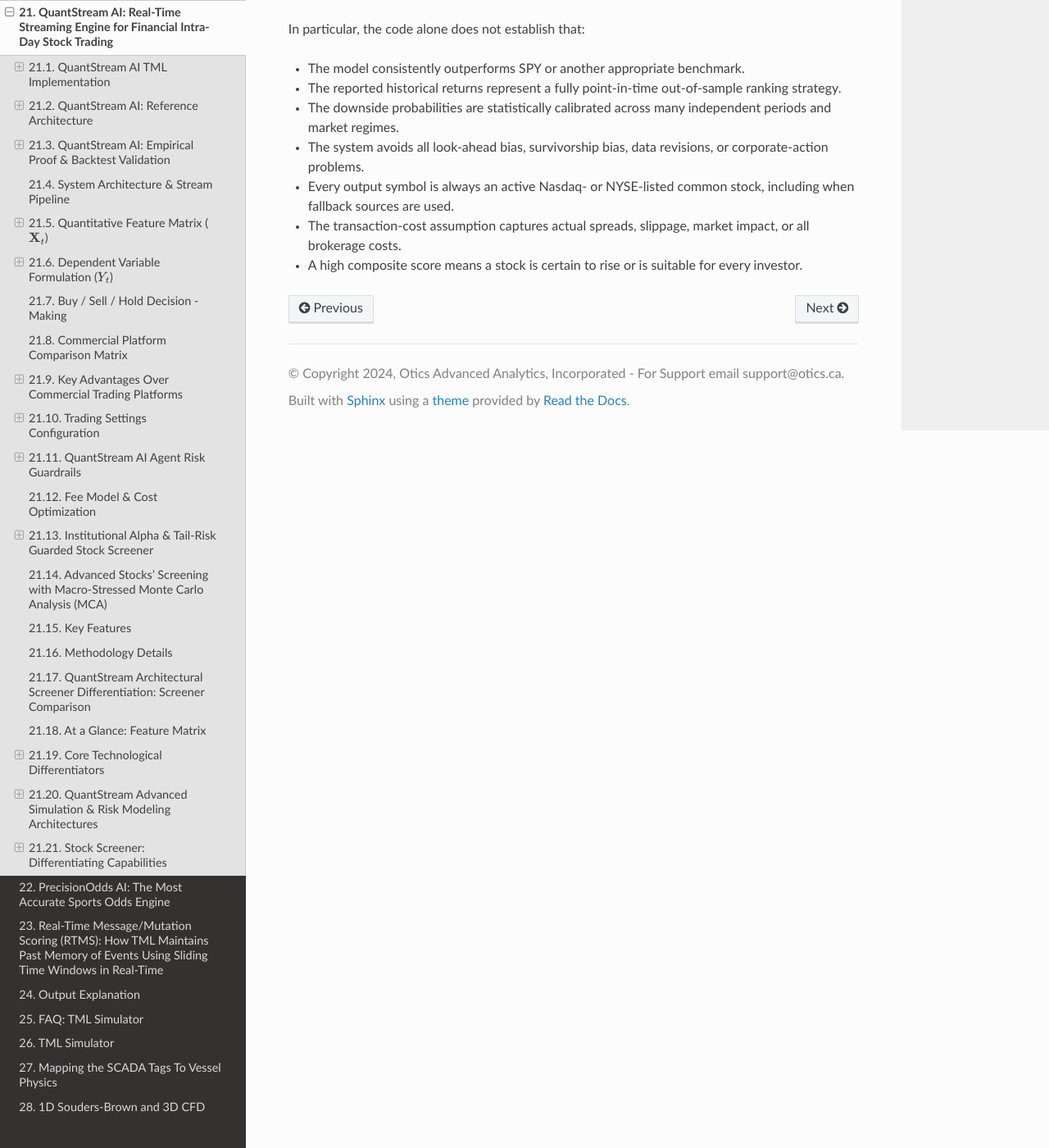
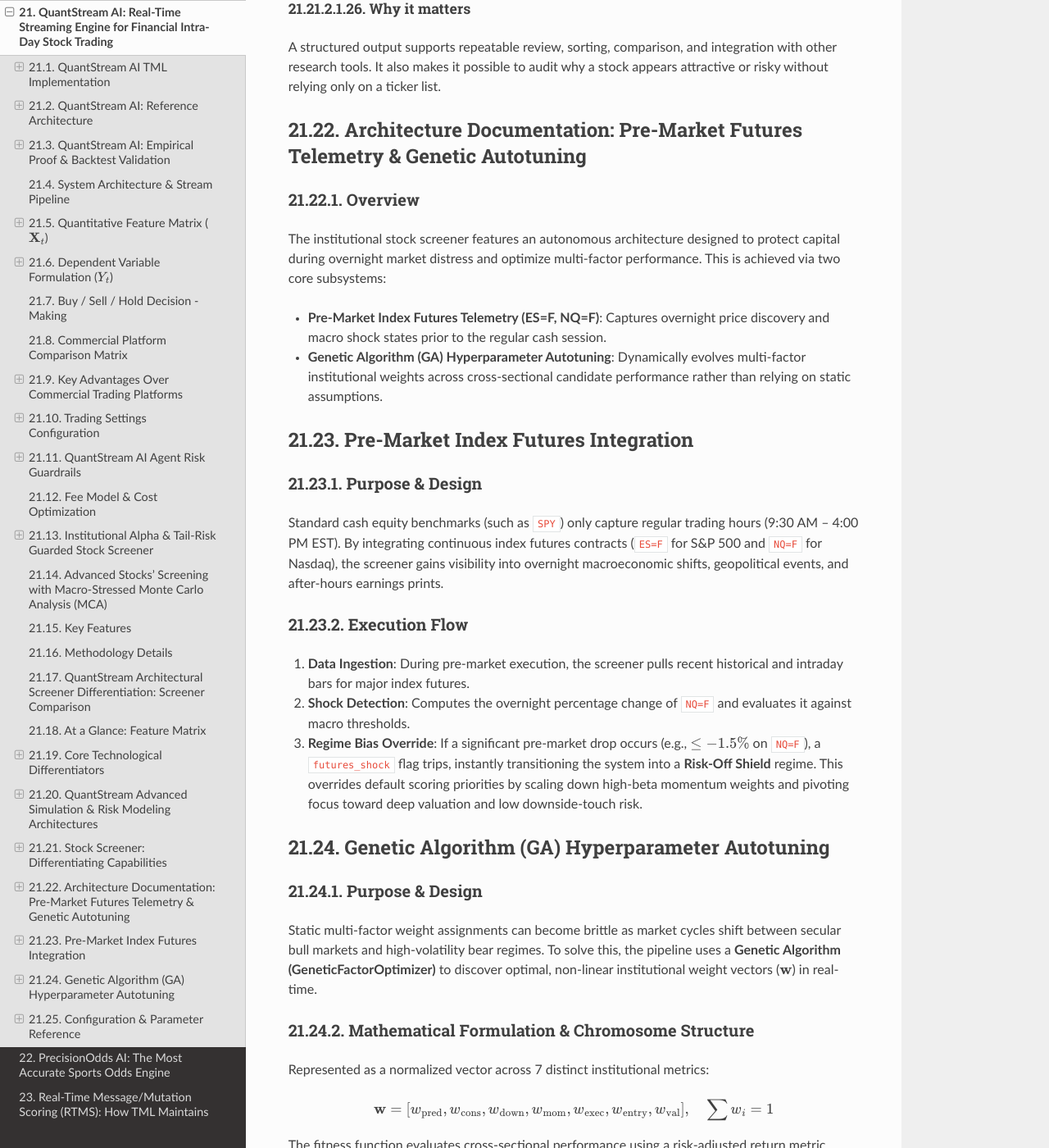
Before and after one commit to smaurice101/readthedocs, a Sphinx documentation site: the page built from docs/source/quantstream.rst, in a window 1280 px wide and 1400 px high, scrolled down 33950 px. Shown: the whole window at 82% size. Built offline with Sphinx 7.4.7 and the Read the Docs theme 3.1.0, drawn with Linux system fonts in a browser that asks for light colours; pages that are not in the unit, such as notebooks, are missing from menus; some of the changed text lies outside the part shown.

Commit message:
Update quantstream.rst

```diff
--- a/docs/source/quantstream.rst
+++ b/docs/source/quantstream.rst
@@ -1517,6 +1517,83 @@ A structured output supports repeatable review, sorting, comparison, and
 integration with other research tools. It also makes it possible to audit why
 a stock appears attractive or risky without relying only on a ticker list.
 
+Architecture Documentation: Pre-Market Futures Telemetry & Genetic Autotuning
+========================================================================
+
+Overview
+---------
+The institutional stock screener features an autonomous architecture designed to protect capital during overnight market distress and optimize multi-factor performance. This is achieved via two core subsystems:
+
+* **Pre-Market Index Futures Telemetry (ES=F, NQ=F)**: Captures overnight price discovery and macro shock states prior to the regular cash session.
+* **Genetic Algorithm (GA) Hyperparameter Autotuning**: Dynamically evolves multi-factor institutional weights across cross-sectional candidate performance rather than relying on static assumptions.
+
+
+Pre-Market Index Futures Integration
+=================================
+
+Purpose & Design
+----------------
+Standard cash equity benchmarks (such as ``SPY``) only capture regular trading hours (9:30 AM – 4:00 PM EST). By integrating continuous index futures contracts (``ES=F`` for S&P 500 and ``NQ=F`` for Nasdaq), the screener gains visibility into overnight macroeconomic shifts, geopolitical events, and after-hours earnings prints.
+
+Execution Flow
+--------------
+1. **Data Ingestion**: During pre-market execution, the screener pulls recent historical and intraday bars for major index futures.
+2. **Shock Detection**: Computes the overnight percentage change of ``NQ=F`` and evaluates it against macro thresholds.
+3. **Regime Bias Override**: If a significant pre-market drop occurs (e.g., :math:`\le -1.5\%` on ``NQ=F``), a ``futures_shock`` flag trips, instantly transitioning the system into a **Risk-Off Shield** regime. This overrides default scoring priorities by scaling down high-beta momentum weights and pivoting focus toward deep valuation and low downside-touch risk.
+
+
+Genetic Algorithm (GA) Hyperparameter Autotuning
+===================================================
+
+Purpose & Design
+----------------
+Static multi-factor weight assignments can become brittle as market cycles shift between secular bull markets and high-volatility bear regimes. To solve this, the pipeline uses a **Genetic Algorithm (GeneticFactorOptimizer)** to discover optimal, non-linear institutional weight vectors (:math:`\mathbf{w}`) in real-time.
+
+Mathematical Formulation & Chromosome Structure
+------------------------------------------------
+Represented as a normalized vector across 7 distinct institutional metrics:
+
+.. math::
+
+   \mathbf{w} = [w_{\text{pred}}, w_{\text{cons}}, w_{\text{down}}, w_{\text{mom}}, w_{\text{exec}}, w_{\text{entry}}, w_{\text{val}}], \quad \sum w_i = 1
+
+The fitness function evaluates cross-sectional performance using a risk-adjusted return metric (Sharpe/Sortino ratio) derived from top-tier candidates over historical walk-forward windows:
+
+.. math::
+
+   \text{Fitness}(\mathbf{w}) = \frac{\mu(\text{Net Returns of Top Quartile})}{\sigma(\text{Net Returns of Top Quartile}) + \epsilon}
+
+Evolutionary Cycle
+------------------
+1. **Initialization**: Generates a population of random weight configurations using a Dirichlet distribution, blended smoothly with the current macro regime bias vector.
+2. **Selection**: Evaluates fitness across the generation and retains the top 20% elite parent chromosomes.
+3. **Crossover & Mutation**: Breeds parent weights using random linear combinations (:math:`\alpha`) combined with Gaussian mutation noise (:math:`\mathcal{N}(0, 0.05)`) to explore new hyperparameter combinations.
+4. **Convergence**: After 15 generations, the algorithm outputs the globally optimized weight vector for final multi-factor stock scoring.
+
+
+Configuration & Parameter Reference
+======================================
+
+.. list-table::
+   :widths: 25 20 55
+   :header-rows: 1
+
+   * - Parameter
+     - Default Value
+     - Description
+   * - ``num_generations``
+     - ``15``
+     - Number of evolutionary cycles executed by the Genetic Algorithm during screening.
+   * - ``population_size``
+     - ``30``
+     - Number of competing weight chromosomes evaluated per generation.
+   * - ``mutation_rate``
+     - ``0.15``
+     - Probability of injecting random Gaussian exploration noise into offspring weights.
+   * - ``futures_drop_threshold``
+     - ``-1.5%``
+     - Percentage drop in ``NQ=F`` pre-market required to trigger the autonomous Risk-Off Shield.
+
 What the screener does not establish
 ------------------------------------
 
```
